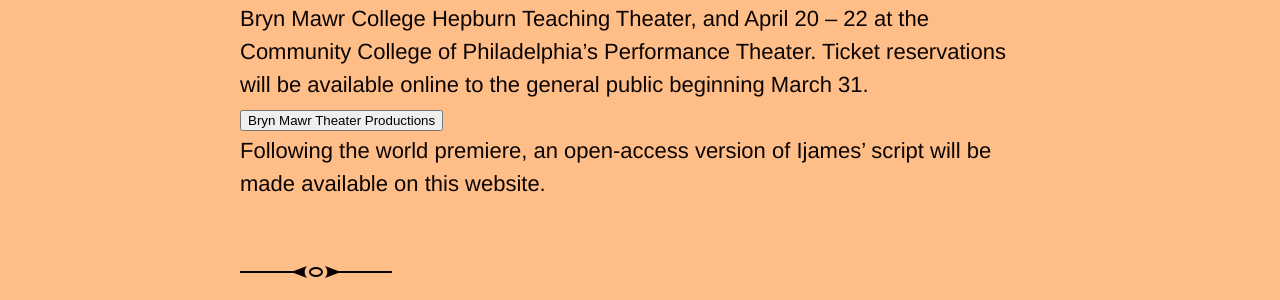
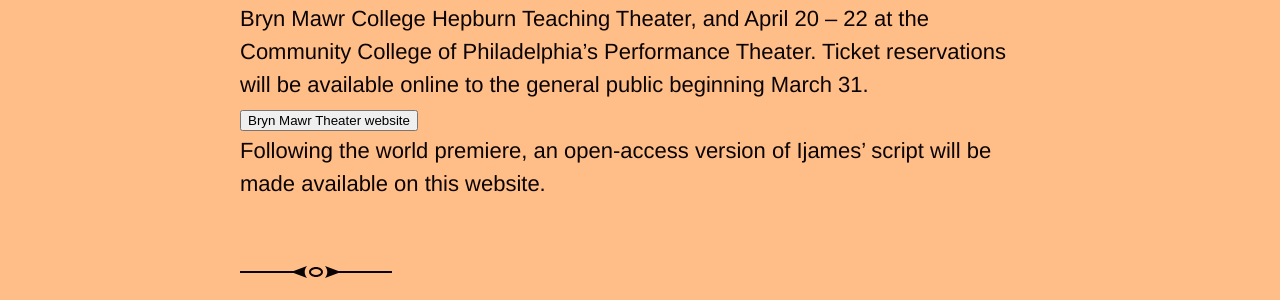
Before and after one commit to digbmc/media-medea, a Jekyll site: the page built from play.md, in a window 1280 px wide. Shown: the part 639-939 px from the top of the page. Built offline with Jekyll 4.4.1, drawn with Linux system fonts in a browser that asks for light colours.

Commit message:
change html button format to fix link ref

```diff
--- a/play.md
+++ b/play.md
@@ -7,10 +7,7 @@
 
 World premeire performances of *Media/Medea* will take place April 13 – 16 at the Bryn Mawr College Hepburn Teaching Theater, and April 20 – 22 at the Community College of Philadelphia’s Performance Theater. Ticket reservations will be available online to the general public beginning March 31.
 
-<form>
-	<button type="submit" formaction="https://www.brynmawr.edu/inside/academic-information/departments-programs/theater/productions">Bryn Mawr Theater Productions</button>
-</form>
-
+<button onclick="window.location.href='https://www.brynmawr.edu/inside/academic-information/departments-programs/theater/productions';">Bryn Mawr Theater website</button>
 
 Following the world premiere, an open-access version of Ijames' script will be made available on this website.
 
```
